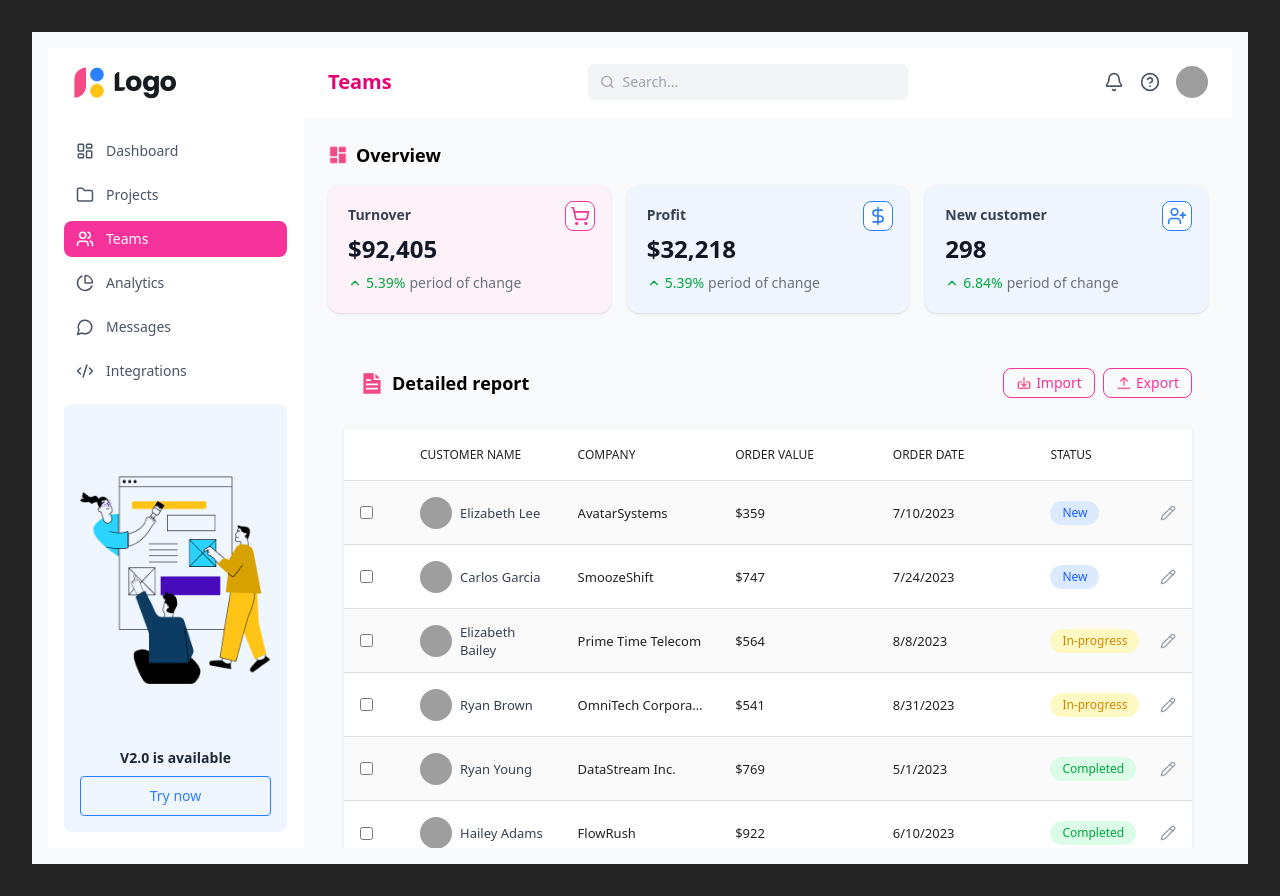
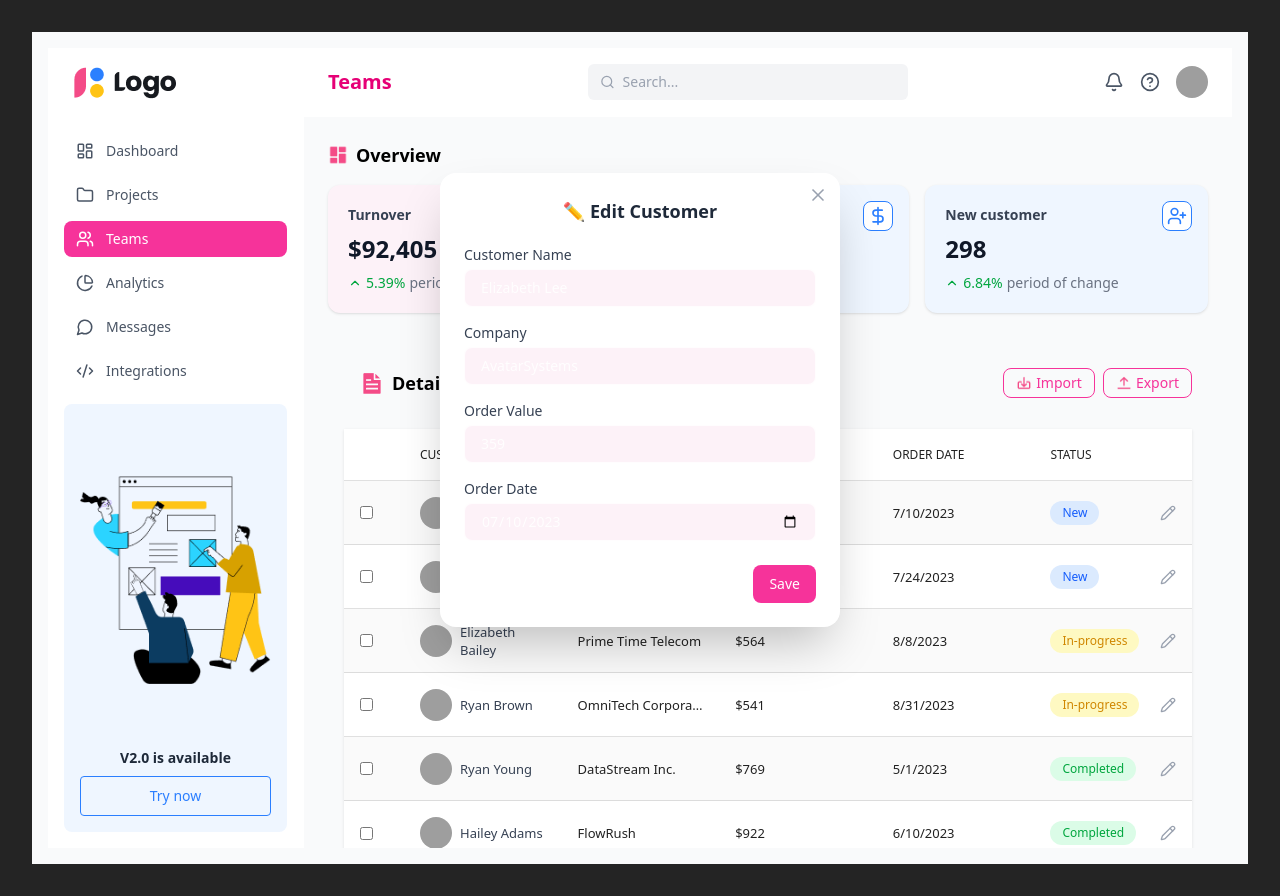
Before and after one commit to tranvanhau04/TranVanHau_22713331_PTGDUD, a React (Vite) app in the folder hau-project/: page /teams in a window 1280 px wide. Both pictures are taken after a click on the icon 1167 px from the left and 512 px from the top of the page. Built offline with nearby package versions, Linux system fonts and the light colour scheme; grey boxes are pictures that could not be loaded.

Commit message:
8.Click Edit Modal

```diff
--- a/hau-project/src/component/DataTable.jsx
+++ b/hau-project/src/component/DataTable.jsx
@@ -1,6 +1,6 @@
 import React, { useEffect, useState } from "react";
 import DataTable from "react-data-table-component";
-import { Pencil } from "lucide-react";
+import { Pencil, X } from "lucide-react";
 
 const getStatusStyle = (status) => {
   switch (status) {
@@ -18,13 +18,13 @@ const getStatusStyle = (status) => {
 const CustomDataTable = () => {
   const [customers, setCustomers] = useState([]);
   const [loading, setLoading] = useState(true);
+  const [editUser, setEditUser] = useState(null);
 
   useEffect(() => {
-
     fetch("/data/db.json")
       .then((res) => res.json())
       .then((data) => {
-        setCustomers(data.customers); // đảm bảo dữ liệu đúng key
+        setCustomers(data.customers);
         setLoading(false);
       })
       .catch((err) => {
@@ -32,6 +32,16 @@ const CustomDataTable = () => {
         setLoading(false);
       });
   }, []);
+
+  const handleEditChange = (field, value) => {
+    setEditUser((prev) => ({ ...prev, [field]: value }));
+  };
+
+  const handleSave = () => {
+    const updated = customers.map((c) => (c.id === editUser.id ? editUser : c));
+    setCustomers(updated);
+    setEditUser(null);
+  };
 
   const columns = [
     {
@@ -72,7 +82,11 @@ const CustomDataTable = () => {
           <span className={`text-xs px-3 py-1 rounded-full ${getStatusStyle(row.status)}`}>
             {row.status}
           </span>
-          <Pencil size={16} className="text-gray-400 hover:text-gray-600 cursor-pointer ml-2" />
+          <Pencil
+            size={16}
+            className="text-gray-400 hover:text-gray-600 cursor-pointer ml-2"
+            onClick={() => setEditUser(row)}
+          />
         </div>
       ),
     },
@@ -118,6 +132,83 @@ const CustomDataTable = () => {
         striped
         className="rounded-lg shadow"
       />
+
+      {/* Edit Modal */}
+      {editUser && (
+  <div className="fixed inset-0 z-50 flex items-center justify-center pointer-events-none">
+    <div className="bg-white rounded-2xl shadow-2xl w-[400px] max-w-full p-6 relative pointer-events-auto animate-fade-in">
+      {/* Close button */}
+      <button
+        className="absolute top-3 right-3 text-gray-400 hover:text-gray-600"
+        onClick={() => setEditUser(null)}
+      >
+        <X size={20} />
+      </button>
+
+      {/* Modal Title */}
+      <h2 className="text-lg font-bold mb-5 text-gray-800 text-center">
+        ✏️ Edit Customer
+      </h2>
+
+      {/* Input fields */}
+      <div className="space-y-4">
+        <div>
+          <label className="block text-sm font-medium text-gray-700 mb-1">Customer Name</label>
+          <input
+            type="text"
+            className="w-full bg-pink-50 border px-4 py-2 rounded-lg text-sm focus:ring-2 focus:ring-pink-400 outline-none"
+            value={editUser.customerName}
+            onChange={(e) => handleEditChange("customerName", e.target.value)}
+          />
+        </div>
+        <div>
+          <label className="block text-sm font-medium text-gray-700 mb-1">Company</label>
+          <input
+            type="text"
+            className="w-full bg-pink-50 border px-4 py-2 rounded-lg text-sm focus:ring-2 focus:ring-pink-400 outline-none"
+            value={editUser.company}
+            onChange={(e) => handleEditChange("company", e.target.value)}
+          />
+        </div>
+        <div>
+          <label className="block text-sm font-medium text-gray-700 mb-1">Order Value</label>
+          <input
+            type="number"
+            className="w-full bg-pink-50 border px-4 py-2 rounded-lg text-sm focus:ring-2 focus:ring-pink-400 outline-none"
+            value={editUser.value}
+            onChange={(e) => handleEditChange("value", e.target.value)}
+          />
+        </div>
+        <div>
+          <label className="block text-sm font-medium text-gray-700 mb-1">Order Date</label>
+          <input
+            type="date"
+            className="w-full bg-pink-50 border px-4 py-2 rounded-lg text-sm focus:ring-2 focus:ring-pink-400 outline-none"
+            value={editUser.date.split("T")[0]}
+            onChange={(e) => handleEditChange("date", e.target.value)}
+          />
+        </div>
+      </div>
+
+      {/* Buttons */}
+      <div className="flex justify-end gap-2 mt-6">
+        <button
+          onClick={() => setEditUser(null)}
+          className="px-4 py-2 text-sm border rounded-lg hover:bg-gray-100"
+        >
+          Cancel
+        </button>
+        <button
+          onClick={handleSave}
+          className="px-4 py-2 text-sm bg-pink-500 text-white rounded-lg hover:bg-pink-600"
+        >
+          Save
+        </button>
+      </div>
+    </div>
+  </div>
+)}
+
     </div>
   );
 };
```
